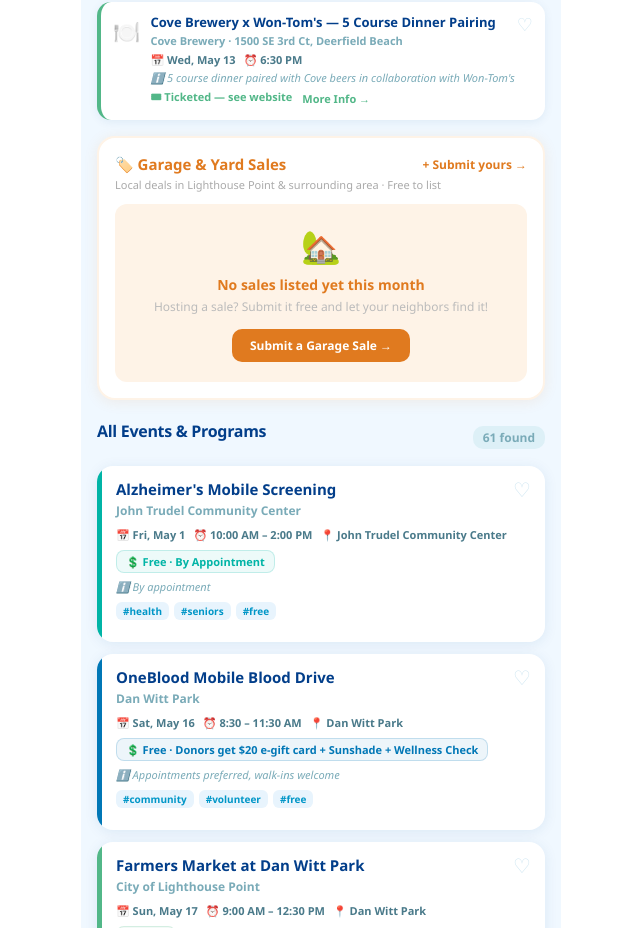
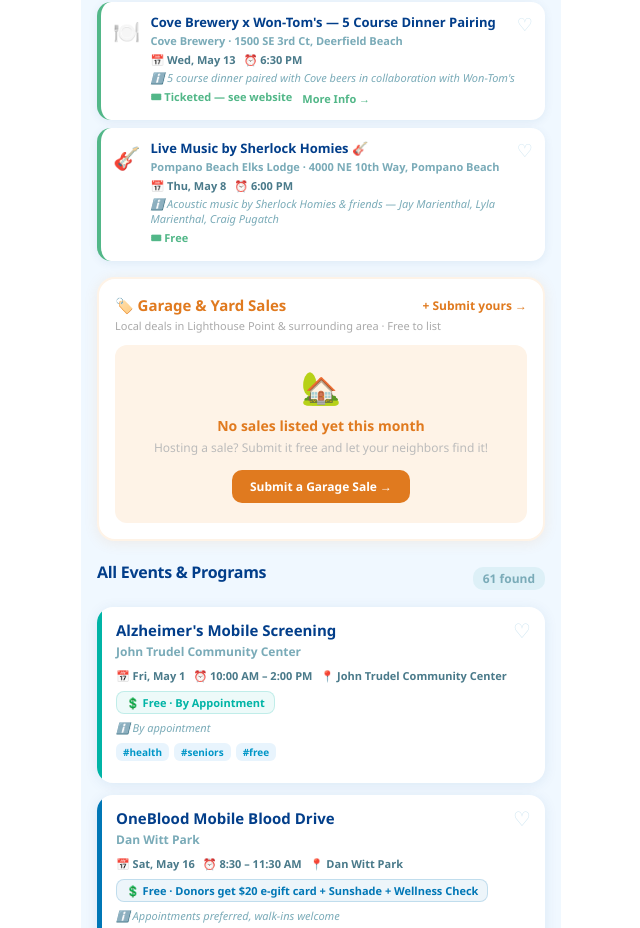
Before and after one commit to rebeccalword-lhp/lhpsocial, a React (Vite) app: page / in a window 1280 px wide. Shown: the part 7817-8745 px from the top of the page, without its empty margins (319-959 px from the left). Built offline with nearby package versions, Linux system fonts and the light colour scheme.

Commit message:
Update LHPApp.jsx

```diff
--- a/src/LHPApp.jsx
+++ b/src/LHPApp.jsx
@@ -134,7 +134,7 @@ const featuredEvents = [
   { id: "cove9", venue: "cove", title: "Cinco at the Cove — All Day Celebration", org: "Cove Brewery · 1500 SE 3rd Ct, Deerfield Beach", date: "Tue, May 5", time: "All Day", price: "Specials all day", emoji: "🎉", note: "Cinco de Mayo all day celebration", link: "https://goo.gl/maps/Mpr4SUYa3r8KYwG88", color: "#52B788", category: ["nightlife", "community"] },
   { id: "cove10", venue: "cove", title: "Mother's Day Brunch & Blooms", org: "Cove Brewery · 1500 SE 3rd Ct, Deerfield Beach", date: "Sat, May 9", time: "12:00 PM", price: "See website", emoji: "🌸", note: "Special Mother's Day brunch with blooms — treat mom to something special!", link: "https://goo.gl/maps/Mpr4SUYa3r8KYwG88", color: "#52B788", category: ["nightlife", "families", "seniors"] },
   { id: "cove11", venue: "cove", title: "Cove Brewery x Won-Tom's — 5 Course Dinner Pairing", org: "Cove Brewery · 1500 SE 3rd Ct, Deerfield Beach", date: "Wed, May 13", time: "6:30 PM", price: "Ticketed — see website", emoji: "🍽️", note: "5 course dinner paired with Cove beers in collaboration with Won-Tom's", link: "https://goo.gl/maps/Mpr4SUYa3r8KYwG88", color: "#52B788", category: ["nightlife", "seniors"] },
-];
+{ id: "elks1", venue: "all", title: "Live Music by Sherlock Homies 🎸", org: "Pompano Beach Elks Lodge · 4000 NE 10th Way, Pompano Beach", date: "Thu, May 8", time: "6:00 PM", price: "Free", emoji: "🎸", note: "Acoustic music by Sherlock Homies & friends — Jay Marienthal, Lyla Marienthal, Craig Pugatch", link: null, color: "#52B788", category: ["nightlife"] },];
 
 // ✅ Byte & Coffee events are SEPARATE — NOT in allEvents
 // They only appear in the dedicated Byte & Coffee block, which shows only when social is active
```
